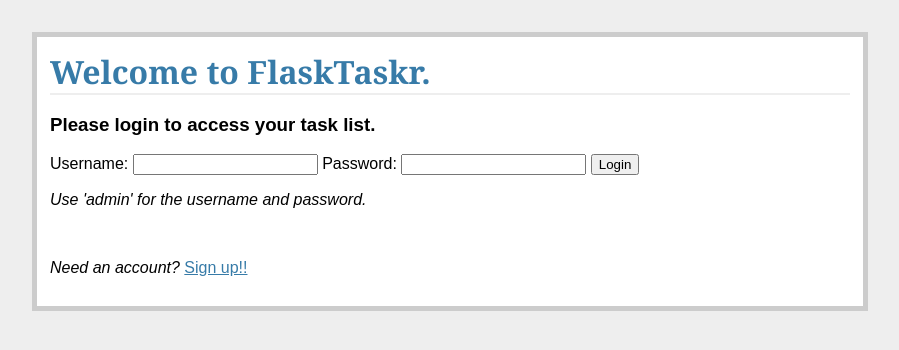
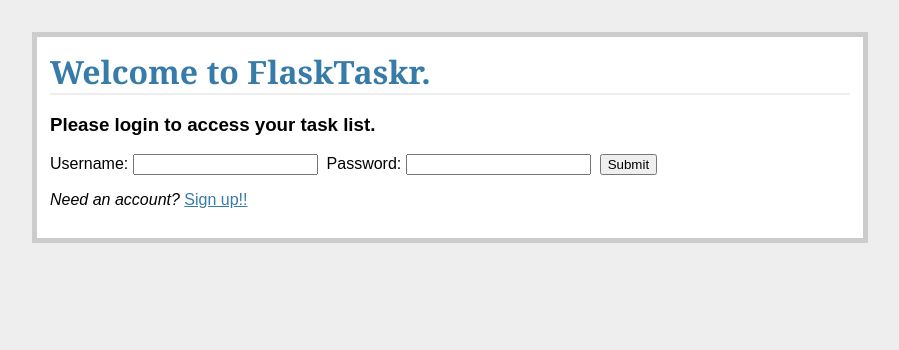
Before and after one commit to kmb346/flasktaskr, a Flask app: page / in a window 1280 px wide. Shown: the top 350 px of the page, without its empty margins (190-1089 px from the left). Run offline with Flask 2, Linux system fonts and the light colour scheme.

Commit message:
Fixed all bugs in login and registration

```diff
--- a/templates/login.html
+++ b/templates/login.html
@@ -2,14 +2,11 @@
 {% block content %}
   <h1>Welcome to FlaskTaskr.</h1>
   <h3>Please login to access your task list.</h3>
-  <form method="post" action="/">
-    Username: <input type="text" name="username"
-	    value="{{request.form.username}}">
-	Password: <input type="password" name="password"
-        value="{{request.form.password}}">
-    <input type="submit" value="Login">
-  </form>
-  <p><em>Use 'admin' for the username and password.</em></p>
-  <br>
+    <form method="post" action="/">
+      {{ form.csrf_token }}
+      <p>{{ form.name.label }}: {{ form.name }}&nbsp;&nbsp;{{
+	    form.password.label }}: {{ form.password
+	    }}&nbsp;&nbsp;<input type="submit" value="Submit"></p>
+    </form>
   <p><em>Need an account? </em><a href="/register">Sign up!!</a></p>
 {% endblock %}
--- a/views.py
+++ b/views.py
@@ -33,16 +33,33 @@ def logout():
 
 @app.route('/', methods=['GET', 'POST'])
 def login():
+    error = None
+    form = LoginForm(request.form)
     if request.method == 'POST':
-        if request.form['username'] != app.config['USERNAME'] or \
-                request.form['password'] != app.config['PASSWORD']:
-            error = 'Invalid Credentials. Please try again.'
-            return render_template('login.html', error=error)
+        if form.validate_on_submit():
+            u = User.query.filter_by(
+                name=request.form['name'],
+                password=request.form['password']
+            ).first()
+            if u is None:
+                error = 'Invalid username or password.'
+                return render_template(
+                    "login.html",
+                    form=form,
+                    error=error
+                )
+            else:
+                session['logged_in'] = True
+                flash('You are logged in.  Enjoy!')
+                return redirect(url_for('tasks'))
         else:
-            session['logged_in'] = True
-            return redirect(url_for('tasks'))
+            return render_template(
+                "login.html",
+                form=form,
+                error=error
+            )
     if request.method == 'GET':
-        return render_template('login.html')
+        return render_template('login.html', form=form)
 
 @app.route('/tasks/')
 @login_required
```
Also changed, not shown: flasktaskr.db, 1 other file.
